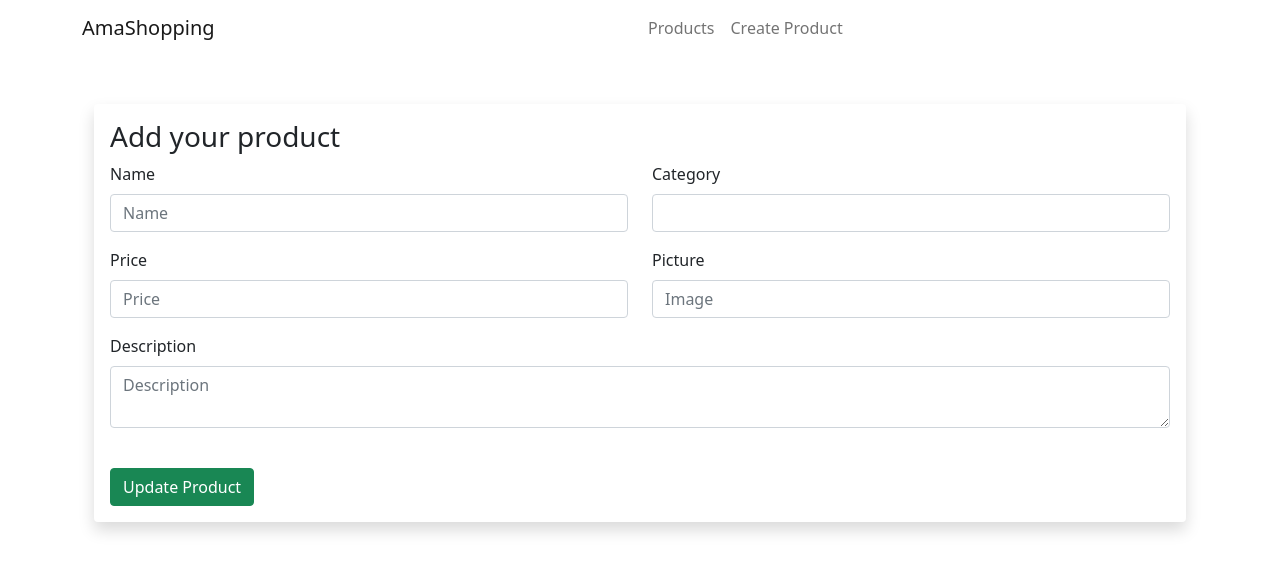
After one commit to Ama-Lion/symfony-e-commerce-site, a Symfony app: template templates/product/edit.html.twig in a window 1280 px wide. The commit adds this page. Shown: the top 572 px of the page. Run offline with Twig, Linux system fonts and the light colour scheme; the template is opened without the code that fills it, so the values that code supplies are empty; form fields are guessed from the names that the template uses; some libraries are stand-ins or nearby versions.

Commit message:
created edit product furnction and template

```diff
--- a/templates/layouts/header.html.twig
+++ b/templates/layouts/header.html.twig
@@ -15,7 +15,7 @@
             </a>
           </li>
           <li class="nav-item">
-            <a class="nav-link" href="{{path('add-product')}}">Add Product</a>
+            <a class="nav-link" href="{{path('create_product')}}">Create Product</a>
           </li>
         </ul>
       </div>
--- /dev/null
+++ b/templates/product/edit.html.twig
@@ -0,0 +1,27 @@
+{% extends 'base.html.twig'%}
+{% block title %}
+    Add product
+{% endblock title %}
+{% block body %}
+<div class="container mt-5">
+    <div class=" p-3 rounded shadow">
+        <h3>Add your product</h3>
+        {{ form_start(form)}}
+        <div class="row">
+            <div class="col">
+                {{ form_row(form.name, {'attr': {'placeholder': "Name"}}) }}
+                {{ form_row(form.price, {'attr': {'placeholder': "Price"}}) }}
+            </div>
+            <div class="col">
+                {{ form_row(form.category) }}
+                {{ form_row(form.picture, {'attr': {'placeholder': "Image"}}) }}
+            </div>
+        </div>
+        {{ form_row(form.description, {'attr': {'placeholder': "Description"}}) }}
+        <button type="submit" class="mt-4 btn btn-success">
+            Update Product
+        </button>
+    </div>
+    {{ form_end(form) }}
+</div>
+{% endblock %}
--- a/templates/product/show_product.html.twig
+++ b/templates/product/show_product.html.twig
@@ -11,6 +11,10 @@
       <li class="breadcrumb-item active" aria-current="page">{{product.name}}</li>
     </ol>
   </nav>
+<div class="d-flex">
+    <a href="{{path('edit_product', {'id': product.id})}}" class="btn btn-warning m-2">Edit</a>
+    <a href="{{path('delete_product', {'id': product.id})}}" class="btn btn-danger m-2">Delete</a>
+</div>
 <div class="row mt-5 d-flex  justify-content-center rounded shadow ">
     <div class="col-4  p-2">
         <img class="img-fluid rounded shadow" src="{{product.picture}}" alt="{{product.picture}}">
```
Also changed, not shown: src/Controller/ProductController.php (+47 -3 lines).
